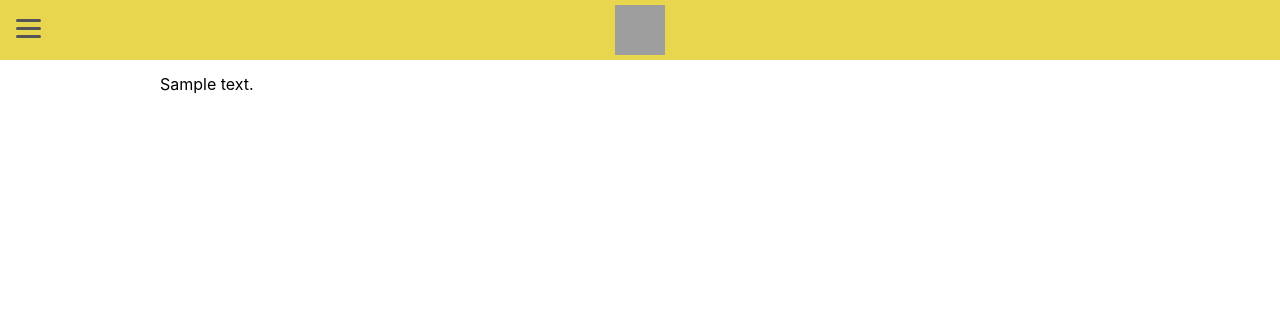
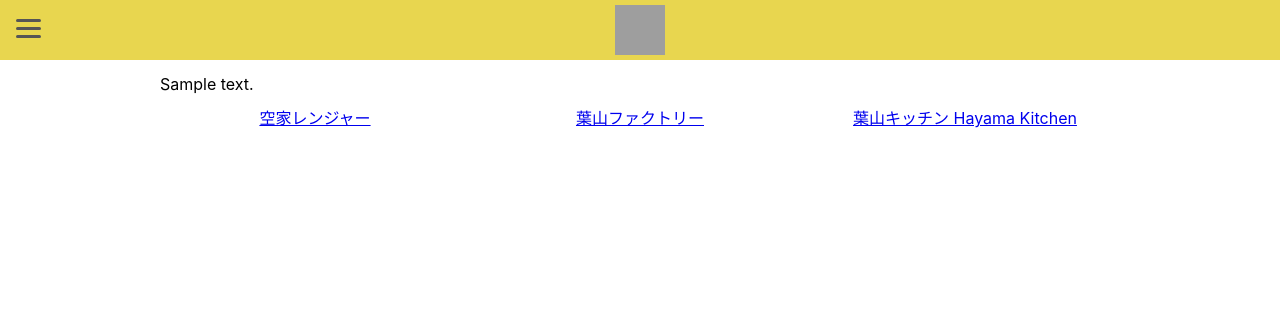
Before and after one commit to haman-show/akiyaranger, a WordPress theme: template index.php in a window 1280 px wide. Shown: the top 320 px of the page. Run offline with PHP 8.4 and a stand-in for WordPress, Linux system fonts and the light colour scheme; the site name, menu and one post (Sample post) are stand-ins, and other content is empty; some libraries are stand-ins or nearby versions; grey boxes are pictures that could not be loaded.

Commit message:
facebook page プラグインをfooter.php に移動

```diff
--- a/footer.php
+++ b/footer.php
@@ -1,2 +1,17 @@
+<footer>
+  <div class="container">
+    <div class="fb-plugin-holder clearfix">
+      <div class="fb-plugin-cell">
+        <div class="fb-page" data-href="https://www.facebook.com/akiyaranger/" data-tabs="timeline,events" data-width="310" data-small-header="false" data-adapt-container-width="true" data-hide-cover="false" data-show-facepile="true"><blockquote cite="https://www.facebook.com/akiyaranger/" class="fb-xfbml-parse-ignore"><a href="https://www.facebook.com/akiyaranger/">空家レンジャー</a></blockquote></div>
+      </div>
+      <div class="fb-plugin-cell">
+        <div class="fb-page" data-href="https://www.facebook.com/hayamafactory/" data-tabs="timeline,events" data-width="310" data-small-header="false" data-adapt-container-width="true" data-hide-cover="false" data-show-facepile="true"><blockquote cite="https://www.facebook.com/hayamafactory/" class="fb-xfbml-parse-ignore"><a href="https://www.facebook.com/hayamafactory/">葉山ファクトリー</a></blockquote></div>
+      </div>
+      <div class="fb-plugin-cell">
+        <div class="fb-page" data-href="https://www.facebook.com/hayamakitchen/" data-tabs="timeline,events" data-width="310" data-small-header="false" data-adapt-container-width="true" data-hide-cover="false" data-show-facepile="true"><blockquote cite="https://www.facebook.com/hayamakitchen/" class="fb-xfbml-parse-ignore"><a href="https://www.facebook.com/hayamakitchen/">葉山キッチン Hayama Kitchen</a></blockquote></div>
+      </div>
+    </div>
+  </div>
+</footer>
 </body>
 </html>
--- a/style.css
+++ b/style.css
@@ -175,17 +175,23 @@ header .logo {
 }
 /* section */
 @media (max-width: 990px) {
+footer .container,
 section .container {
   padding: 0 1rem;
 }
 }
 @media (min-width: 990px) {
+footer .container,
 section .container {
   width: 960px;
   margin: 0 auto;
 }
 }
 /* main-content */
+.main-content {
+  padding-top: 75px;
+}
+/* footer */
 .main-content {
   padding-top: 75px;
 }
```
Also changed, not shown: front-page.php (+1 -11 lines).
